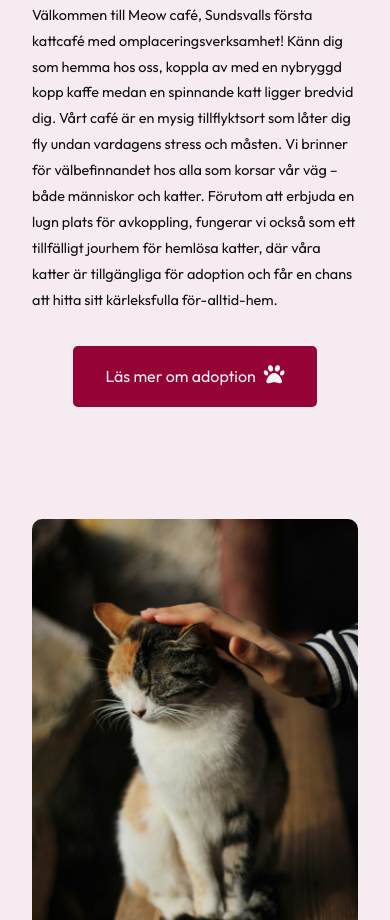
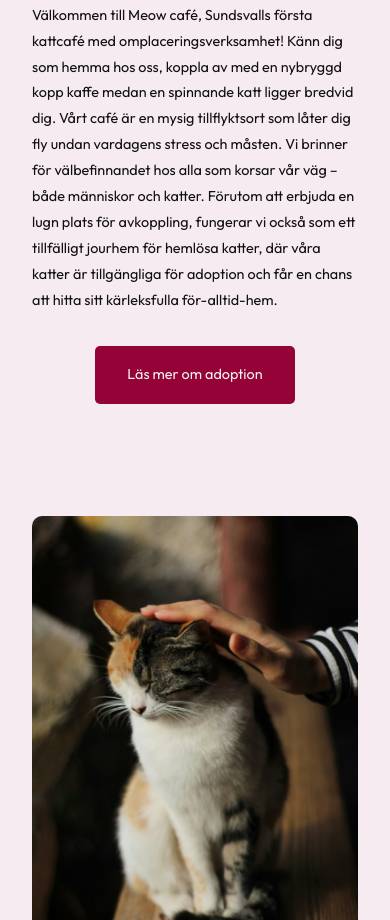
Before and after one commit to parisiproductions/moment3, a website built with Parcel: page src/index.html in a window 390 px wide. Shown: the part 1080-2000 px from the top of the page. Built offline with nearby package versions, Linux system fonts and the light colour scheme.

Commit message:
tog bort font awesome ikoner

```diff
--- a/src/css/_mixins.scss
+++ b/src/css/_mixins.scss
@@ -22,10 +22,8 @@
   .button {
     @include button-style(variables.$button-color, variables.$button-text);
 
-    i{
-      font-size: 1.3rem;
-      margin-left: 0.5rem;
-}}
+
+}
 
 
   /* Media queries*/
@@ -34,7 +32,7 @@
 @media (max-width: 1024px) {
 
     .button {
-        font-size: 1rem;
+        font-size: 0.9rem;
 
     }
 
--- a/src/index.html
+++ b/src/index.html
@@ -12,8 +12,6 @@
 <link rel="preconnect" href="https://fonts.gstatic.com" crossorigin>
 <link href="https://fonts.googleapis.com/css2?family=Outfit:wght@100..900&display=swap" rel="stylesheet">
 
-   <!--FontAwesome-->
-   <script src="https://kit.fontawesome.com/a4237efc0a.js" crossorigin="anonymous"></script>
 
 <!--Faviconer-->
 		<!--Mina faviconer-->
@@ -86,7 +84,7 @@
             </p>
 
             <div class="button-container">
-            <a href="#" class="button">Läs mer om adoption<i class="fa-solid fa-paw"></i></a>
+            <a href="#" class="button">Läs mer om adoption</a>
             </div>
         </div>
 
@@ -118,8 +116,7 @@
 
 <div class="button-container">
 
-            <a href="#" class="button">Se vår meny
-                <i class="fa-solid fa-mug-hot"></i></a>
+            <a href="#" class="button">Se vår meny</a>
             </div>
         </div>
 
```
